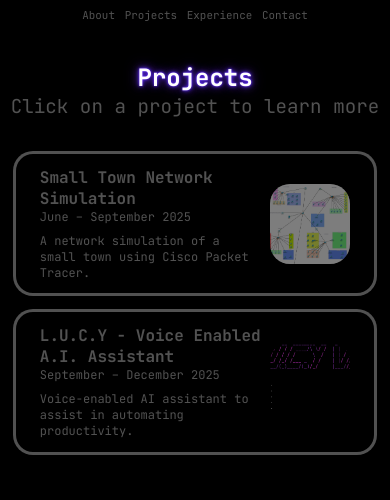
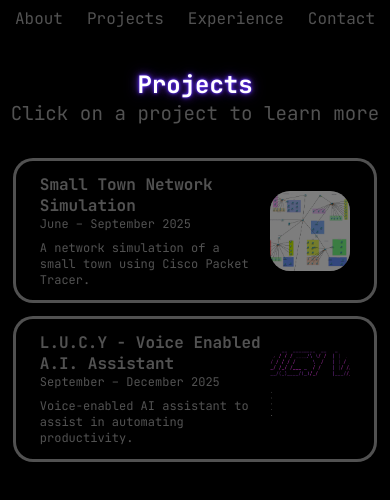
Before and after one commit to kcvenkat/professional-portfolio, a React (Vite) app: page /projects in a window 390 px wide. Shown: the top 500 px of the page. Built offline with nearby package versions, Linux system fonts and the light colour scheme.

Commit message:
responsive changes

```diff
--- a/src/components/Navbar.css
+++ b/src/components/Navbar.css
@@ -30,7 +30,9 @@ a{
     padding: 0.5rem 0.3rem;
   }
   .links {
-    gap: clamp(0.5rem, 2.5vw, 1.5rem);
-    font-size: clamp(0.65rem, 2.8vw, 0.9rem);
+    flex-wrap: wrap;
+    justify-content: center;
+    gap: 0.8rem 1.5rem;
+    font-size: 1rem;
   }
 }
```
